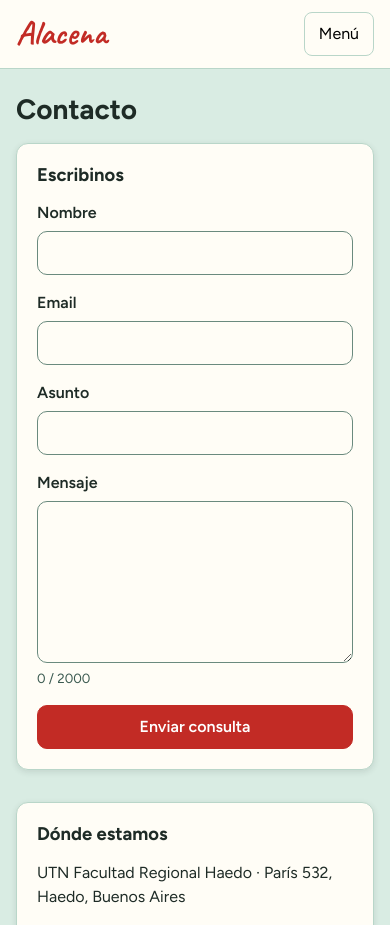
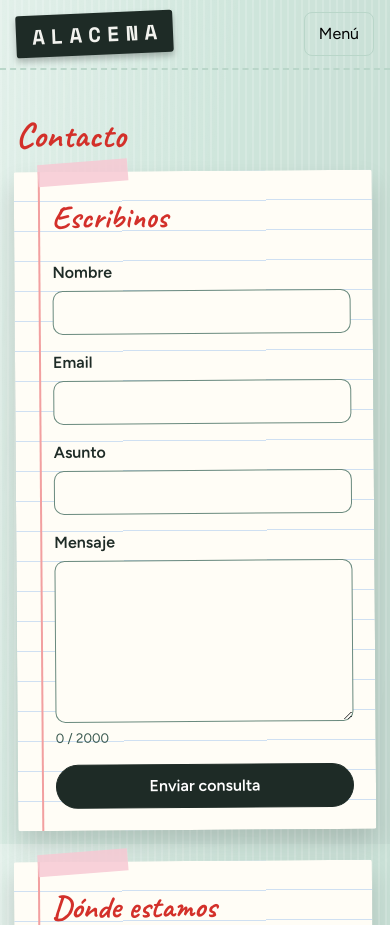
Before and after one commit to alacena-utn/alacena, a PHP site: page /Contacto.php in a window 390 px wide. Shown: the top 925 px of the page. Run offline with PHP 8.4, Linux system fonts and the light colour scheme.

Commit message:
style: identidad visual del modelo Heladera (#25)
* style: identidad visual con la paleta y tipografías de la Heladera

* style: identidad visual del modelo Heladera

* style: paleta exacta, logo etiqueta y botones del modelo Heladera

```diff
--- a/public/css/estilos.css
+++ b/public/css/estilos.css
@@ -4,21 +4,15 @@
    Regla: los colores y medidas se usan siempre a través de las variables.
    ===================================================================== */
 :root {
-  --color-fondo: #d9ece3;
-  /* verde agua de la puerta de la heladera */
+  --color-fondo: #cfe6dc;
   --color-superficie: #fffdf6;
-  /* papel de las notitas */
   --color-texto: #1e2b26;
-  /* tinta casi negra */
   --color-suave: #3b5a50;
-  /* textos secundarios */
-  --color-marca: #c22b25;
-  /* rojo de los imanes (botones) */
-  --color-marca-oscuro: #9e1f19;
-  /* rojo oscuro: enlaces y hover */
+  --color-marca: #1e2b26;
+  --color-marca-oscuro: #2b4c7e;
+  --color-acento: #d3302a;
   --color-borde: #b9d6c9;
   --color-borde-campo: #6a8a7e;
-  /* borde de inputs: contraste 3,7:1 */
   --color-exito: #1b6e3a;
   --color-exito-fondo: #e6f4ea;
   --color-error: #a61b1b;
@@ -27,11 +21,11 @@
   --color-alerta: #8a5a00;
   --color-alerta-fondo: #fff4d6;
   --color-postit: #fff27a;
-  /* amarillo de la notita "Para comprar" */
   --radio: 12px;
   --sombra: 0 2px 6px rgb(30 43 38 / 12%);
   --fuente: "Figtree", system-ui, -apple-system, "Segoe UI", Roboto, sans-serif;
   --fuente-mano: "Caveat", cursive;
+  --fuente-etiqueta: "Space Mono", monospace;
   --ancho: 1100px;
 }
 
@@ -87,12 +81,17 @@ img {
 }
 
 .marca {
-  font-family: var(--fuente-mano);
-  font-weight: 700;
-  font-size: 2.1rem;
-  line-height: 1;
-  color: var(--color-marca);
+  display: inline-block;
+  padding: 6px 10px 5px 16px;
+  border-radius: 3px;
+  background: var(--color-texto);
+  color: #f2f2ee;
   text-decoration: none;
+  font: 700 1.3rem var(--fuente-etiqueta);
+  letter-spacing: 6px;
+  text-transform: uppercase;
+  transform: rotate(-2.5deg);
+  box-shadow: 0 4px 6px rgb(0 0 0 / 25%);
 }
 
 .barra__boton {
@@ -270,7 +269,7 @@ img {
   gap: 6px;
   min-height: 44px;
   padding: 0 18px;
-  border-radius: 10px;
+  border-radius: 99px;
   border: 1px solid var(--color-marca);
   background: var(--color-marca);
   color: #fff;
@@ -545,33 +544,301 @@ tr:last-child td {
   }
 }
 
+/* ─────────────── Toques del modelo Heladera ─────────────── */
+
+/* Títulos escritos a mano */
+h1 {
+  font: 700 2.6rem/1.05 var(--fuente-mano);
+  color: var(--color-acento);
+}
+
+/* Barra: sin franja blanca, como la puerta del boceto */
+.barra {
+  background: transparent;
+  border-bottom: 2px dashed var(--color-borde);
+}
+
+.menu ul a {
+  font: 700 1.4rem/1 var(--fuente-mano);
+}
+
+.menu ul a[aria-current="page"] {
+  background: var(--color-postit);
+  color: var(--color-texto);
+}
+
+/* Tarjetas y formularios: hoja de cuaderno con cinta */
+.tarjeta {
+  position: relative;
+  border: none;
+  border-radius: 2px;
+  padding: 30px 22px 22px 52px;
+  background-color: var(--color-superficie);
+  background-image: repeating-linear-gradient(180deg, transparent 0 29px, #cfe0f2 29px 30px);
+  box-shadow: 0 14px 26px rgb(0 0 0 / 15%);
+  transform: rotate(-.4deg);
+}
+
+.tarjeta::before {
+  content: "";
+  position: absolute;
+  top: 0;
+  bottom: 0;
+  left: 34px;
+  width: 2px;
+  background: #f2a0a0;
+}
+
+.tarjeta::after {
+  content: "";
+  position: absolute;
+  top: -10px;
+  left: 24px;
+  width: 90px;
+  height: 22px;
+  background: rgb(247 201 212 / 85%);
+  transform: rotate(-4deg);
+}
+
+.tarjeta h2 {
+  font: 700 2rem/1 var(--fuente-mano);
+  color: var(--color-acento);
+}
+
+.grilla>.tarjeta:nth-child(even) {
+  transform: rotate(.5deg);
+}
+
+.grilla>.tarjeta:nth-child(even)::after {
+  background: rgb(166 216 236 / 85%);
+  left: auto;
+  right: 24px;
+  transform: rotate(3deg);
+}
+
+/* Avisos: post-it con chinche */
+.aviso {
+  position: relative;
+  border: none;
+  border-radius: 2px;
+  font-weight: 600;
+  padding: 16px 18px 14px 46px;
+  box-shadow: 0 8px 16px rgb(0 0 0 / 14%);
+  transform: rotate(-.6deg);
+}
+
+.aviso::before {
+  content: "";
+  position: absolute;
+  left: 16px;
+  top: 50%;
+  width: 16px;
+  height: 16px;
+  margin-top: -8px;
+  border-radius: 50%;
+  background: radial-gradient(circle at 35% 35%, #9fd3ff, var(--color-marca-oscuro));
+  box-shadow: 0 2px 3px rgb(0 0 0 / 35%);
+}
+
+.aviso--info {
+  background: var(--color-postit);
+}
+
+/* Etiquetas: cinta de papel escrita a mano */
+.etiqueta {
+  border: none;
+  border-radius: 0;
+  padding: 2px 10px 3px;
+  font: 700 1.15rem/1 var(--fuente-mano);
+  box-shadow: 0 1px 2px rgb(0 0 0 / 12%);
+  transform: rotate(-2deg);
+}
+
+.etiqueta:not([class*="--"]) {
+  background: rgb(240 226 186 / 94%);
+}
+
+/* En el celular, menos margen a la izquierda de la hoja */
+@media (max-width: 600px) {
+  .tarjeta {
+    padding-left: 38px;
+  }
+
+  .tarjeta::before {
+    left: 24px;
+  }
+
+  h1 {
+    font-size: 2.2rem;
+  }
+}
+
+/* ─────────────── Personalidad de la heladera ─────────────── */
+
+/* Puerta: chapa con rayitas y brillo */
+body {
+  background-color: var(--color-fondo);
+  background-image:
+    repeating-linear-gradient(90deg, rgb(255 255 255 / 16%) 0 2px, transparent 2px 7px),
+    linear-gradient(100deg, rgb(255 255 255 / 40%), rgb(255 255 255 / 0%) 45%, rgb(0 0 0 / 5%));
+  background-attachment: fixed;
+}
+
+/* Manija plateada a la derecha */
+body::after {
+  content: "";
+  position: fixed;
+  right: 22px;
+  top: 20vh;
+  width: 18px;
+  height: 46vh;
+  border-radius: 12px;
+  background: linear-gradient(90deg, #b8c7c0, #f4f8f6 45%, #a9b8b1);
+  box-shadow: -3px 5px 10px rgb(0 0 0 / 20%);
+  pointer-events: none;
+}
+
+/* Frase a mano al lado del logo */
+.marca {
+  position: relative;
+}
+
+.marca::after {
+  content: "la puerta de tu heladera";
+  position: absolute;
+  left: calc(100% + 16px);
+  top: 50%;
+  transform: translateY(-50%) rotate(2.5deg);
+  font: 700 1.6rem/1 var(--fuente-mano);
+  letter-spacing: 0;
+  text-transform: none;
+  color: var(--color-suave);
+  white-space: nowrap;
+}
+
+/* Contenido dentro de la puerta punteada */
+.contenido {
+  margin-top: 24px;
+  margin-bottom: 32px;
+  border: 2px dashed rgb(30 43 38 / 18%);
+  border-radius: 26px;
+  padding: 28px 28px 48px;
+}
+
+/* En pantallas chicas no entran la manija ni la frase */
+@media (max-width: 900px) {
+
+  body::after,
+  .marca::after {
+    display: none;
+  }
+
+  .contenido {
+    border: none;
+    padding: 24px 16px 48px;
+  }
+}
+
 /* ══════════ P2 · Página principal, Mi cocina y Mi despensa ══════════ */
 
 /* ══════════ P3 · Recetas ══════════ */
 
-.tarjeta-receta h2 a { color: inherit; text-decoration: none; }
-.tarjeta-receta h2 a:hover { color: var(--color-marca-oscuro); text-decoration: underline; }
-.tarjeta-receta__datos { font-size: .9rem; color: var(--color-suave); }
-.tarjeta-receta .etiqueta { margin: 0 4px 4px 0; }
-.detalle-receta { display: grid; gap: 16px; grid-template-columns: minmax(0, 1fr); }
-@media (min-width: 800px) { .detalle-receta { grid-template-columns: minmax(0, 2fr) minmax(0, 3fr); } }
-.lista-ingredientes { list-style: none; padding: 0; margin: 0; }
-.lista-ingredientes li { padding: 8px 0; border-bottom: 1px solid var(--color-borde); }
-.lista-ingredientes li:last-child { border-bottom: none; }
-.lista-ingredientes .tengo > span:first-child { color: var(--color-exito); font-weight: 700; }
-.lista-ingredientes .falta > span:first-child { color: var(--color-error); font-weight: 700; }
-.lista-pasos { padding-left: 1.4em; margin: 0; }
-.lista-pasos li { padding: 8px 0; }
+.tarjeta-receta h2 a {
+  color: inherit;
+  text-decoration: none;
+}
+
+.tarjeta-receta h2 a:hover {
+  color: var(--color-marca-oscuro);
+  text-decoration: underline;
+}
+
+.tarjeta-receta__datos {
+  font-size: .9rem;
+  color: var(--color-suave);
+}
+
+.tarjeta-receta .etiqueta {
+  margin: 0 4px 4px 0;
+}
+
+.detalle-receta {
+  display: grid;
+  gap: 16px;
+  grid-template-columns: minmax(0, 1fr);
+}
+
+@media (min-width: 800px) {
+  .detalle-receta {
+    grid-template-columns: minmax(0, 2fr) minmax(0, 3fr);
+  }
+}
+
+.lista-ingredientes {
+  list-style: none;
+  padding: 0;
+  margin: 0;
+}
+
+.lista-ingredientes li {
+  padding: 8px 0;
+  border-bottom: 1px solid var(--color-borde);
+}
+
+.lista-ingredientes li:last-child {
+  border-bottom: none;
+}
+
+.lista-ingredientes .tengo>span:first-child {
+  color: var(--color-exito);
+  font-weight: 700;
+}
+
+.lista-ingredientes .falta>span:first-child {
+  color: var(--color-error);
+  font-weight: 700;
+}
+
+.lista-pasos {
+  padding-left: 1.4em;
+  margin: 0;
+}
+
+.lista-pasos li {
+  padding: 8px 0;
+}
+
 .fila-ingrediente {
-  display: grid; gap: 8px 12px; align-items: end; padding: 12px 0; border-bottom: 1px solid var(--color-borde);
+  display: grid;
+  gap: 8px 12px;
+  align-items: end;
+  padding: 12px 0;
+  border-bottom: 1px solid var(--color-borde);
   grid-template-columns: minmax(160px, 3fr) minmax(80px, 1fr) minmax(80px, 1fr) auto auto;
 }
-.fila-ingrediente__opcional { display: inline-flex; gap: 6px; align-items: center; min-height: 44px; }
-@media (max-width: 700px) { .fila-ingrediente { grid-template-columns: 1fr 1fr; } .fila-ingrediente .campo:first-child { grid-column: 1 / -1; } }
-#agregar-ingrediente { margin-top: 12px; }
+
+.fila-ingrediente__opcional {
+  display: inline-flex;
+  gap: 6px;
+  align-items: center;
+  min-height: 44px;
+}
+
+@media (max-width: 700px) {
+  .fila-ingrediente {
+    grid-template-columns: 1fr 1fr;
+  }
+
+  .fila-ingrediente .campo:first-child {
+    grid-column: 1 / -1;
+  }
+}
+
+#agregar-ingrediente {
+  margin-top: 12px;
+}
 
 /* ══════════ P4 · Contacto y consultas ══════════ */
-
 
 .contacto {
   display: grid;
--- a/src/Vistas/encabezado.php
+++ b/src/Vistas/encabezado.php
@@ -1,4 +1,5 @@
 <?php
+
 /**
  * Parte de arriba de todas las páginas: <head>, menú de navegación y avisos.
  * Antes de incluirlo, la página define $titulo. Uso:
@@ -33,6 +34,7 @@ $menu[] = ['contacto.php', 'Contacto'];
 ?>
 <!doctype html>
 <html lang="es-AR">
+
 <head>
     <meta charset="utf-8">
     <meta name="viewport" content="width=device-width, initial-scale=1">
@@ -40,10 +42,11 @@ $menu[] = ['contacto.php', 'Contacto'];
     <meta name="description" content="Alacena: tu despensa y qué cocinar con lo que tenés">
     <link rel="preconnect" href="https://fonts.googleapis.com">
     <link rel="preconnect" href="https://fonts.gstatic.com" crossorigin>
-   <link rel="stylesheet" href="https://fonts.googleapis.com/css2?family=Caveat:wght@700&family=Figtree:wght@400;600;700;800&display=swap">
+    <link rel="stylesheet" href="https://fonts.googleapis.com/css2?family=Caveat:wght@700&family=Figtree:wght@400;600;700;800&family=Space+Mono:wght@700&display=swap">
     <link rel="stylesheet" href="<?= e(url('css/estilos.css')) ?>">
     <script src="<?= e(url('js/sitio.js')) ?>" defer></script>
 </head>
+
 <body>
     <header class="barra">
         <div class="barra__interior">
@@ -52,7 +55,7 @@ $menu[] = ['contacto.php', 'Contacto'];
             <nav id="menu-principal" class="menu" aria-label="Principal">
                 <ul>
                     <?php foreach ($menu as [$ruta, $texto]) : ?>
-          <li><a href="<?= e(url($ruta)) ?>"<?= $marcar($ruta) ?>><?= e($texto) ?></a></li>
+                        <li><a href="<?= e(url($ruta)) ?>" <?= $marcar($ruta) ?>><?= e($texto) ?></a></li>
                     <?php endforeach; ?>
                 </ul>
                 <div class="menu__cuenta">
```
Lines whose indentation alone changed are shown as unchanged.
